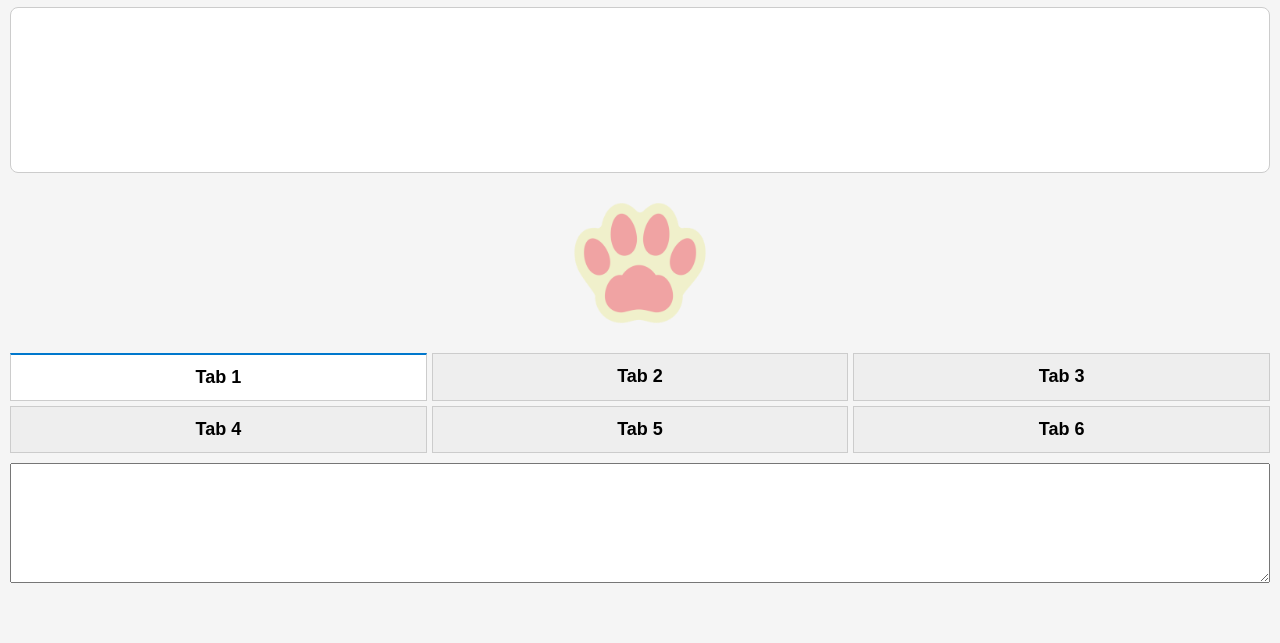
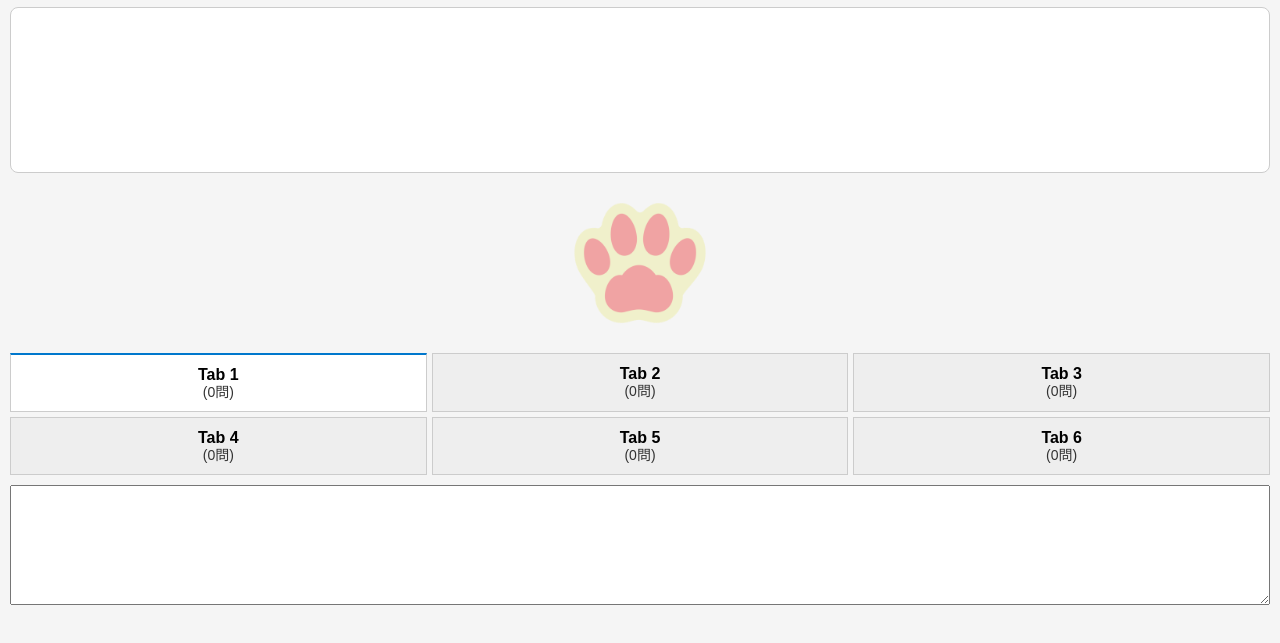
Before and after one commit to Kurusu-Taisei/sket-quiz, a plain HTML site: page index.html in a window 1280 px wide. Shown: the part 83-726 px from the top of the page. Drawn offline with Linux system fonts and the light colour scheme.

Commit message:
Add files via upload

```diff
--- a/index.html
+++ b/index.html
@@ -66,13 +66,21 @@
 
     .tab-button {
       flex: 1 1 30%;
-      padding: 12px 16px;
+      padding: 10px 12px;
       border: 1px solid #ccc;
       background: #eee;
       cursor: pointer;
       font-weight: bold;
       text-align: center;
-      font-size: 18px;
+      font-size: 16px;
+      line-height: 1.2;
+    }
+
+    .tab-button span.quiz-counter {
+      display: block;
+      font-size: 14px;
+      font-weight: normal;
+      color: #333;
     }
 
     .tab-button.active {
@@ -106,12 +114,12 @@
   <button id="speakBtn" title="読み上げ操作ボタン"></button>
 
   <div class="tabs" id="tabButtons">
-    <button class="tab-button active" data-index="0">Tab 1</button>
-    <button class="tab-button" data-index="1">Tab 2</button>
-    <button class="tab-button" data-index="2">Tab 3</button>
-    <button class="tab-button" data-index="3">Tab 4</button>
-    <button class="tab-button" data-index="4">Tab 5</button>
-    <button class="tab-button" data-index="5">Tab 6</button>
+    <button class="tab-button active" data-index="0">Tab 1<br><span class="quiz-counter">(0問)</span></button>
+    <button class="tab-button" data-index="1">Tab 2<br><span class="quiz-counter">(0問)</span></button>
+    <button class="tab-button" data-index="2">Tab 3<br><span class="quiz-counter">(0問)</span></button>
+    <button class="tab-button" data-index="3">Tab 4<br><span class="quiz-counter">(0問)</span></button>
+    <button class="tab-button" data-index="4">Tab 5<br><span class="quiz-counter">(0問)</span></button>
+    <button class="tab-button" data-index="5">Tab 6<br><span class="quiz-counter">(0問)</span></button>
   </div>
 
   <div id="tabContents">
@@ -143,11 +151,30 @@
     let autoAnswerTimeout = null;
     let totalQuizCount = 0;
 
+    function updateTabQuizCounts() {
+      tabContents.forEach((tab, idx) => {
+        const textarea = tab.querySelector('textarea');
+        const lines = textarea.value.trim().split(/\r?\n/);
+        let count = 0;
+        for (let line of lines) {
+          if (/^(.*?[？?])\s*(.+)$/.test(line)) {
+            count++;
+          }
+        }
+        const btn = tabButtons[idx];
+        const counter = btn.querySelector('.quiz-counter');
+        if (counter) {
+          counter.textContent = `(${count}問)`;
+        }
+      });
+    }
+
     tabContents.forEach((tab, idx) => {
       const textarea = tab.querySelector('textarea');
       textarea.value = localStorage.getItem(`tab${idx}`) || "";
       textarea.addEventListener('input', () => {
         localStorage.setItem(`tab${idx}`, textarea.value);
+        updateTabQuizCounts();
       });
     });
 
@@ -295,6 +322,7 @@
     });
 
     updateQuizCount();
+    updateTabQuizCounts(); // 初期表示でカウント更新
 
     if ('serviceWorker' in navigator) {
       window.addEventListener('load', () => {
```
